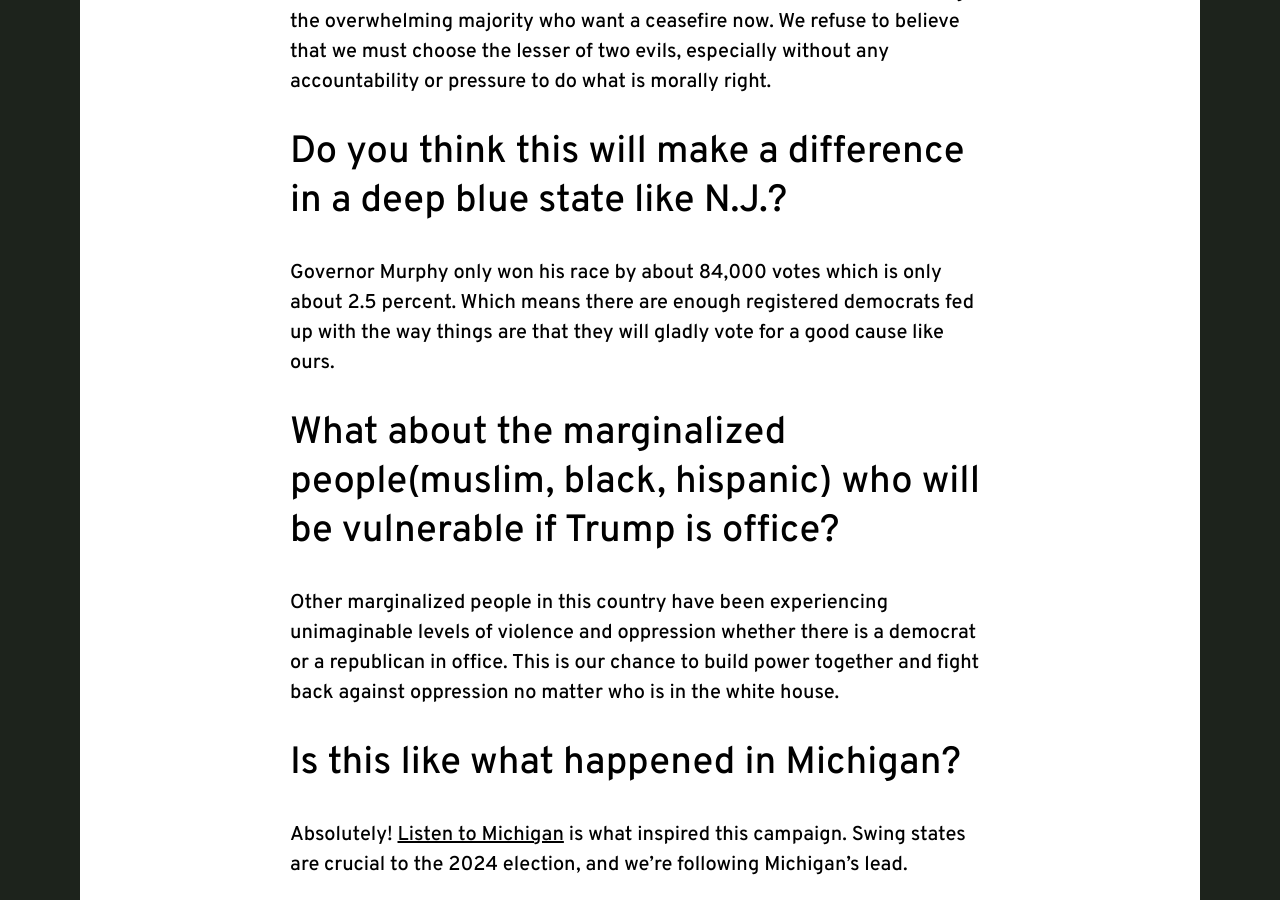
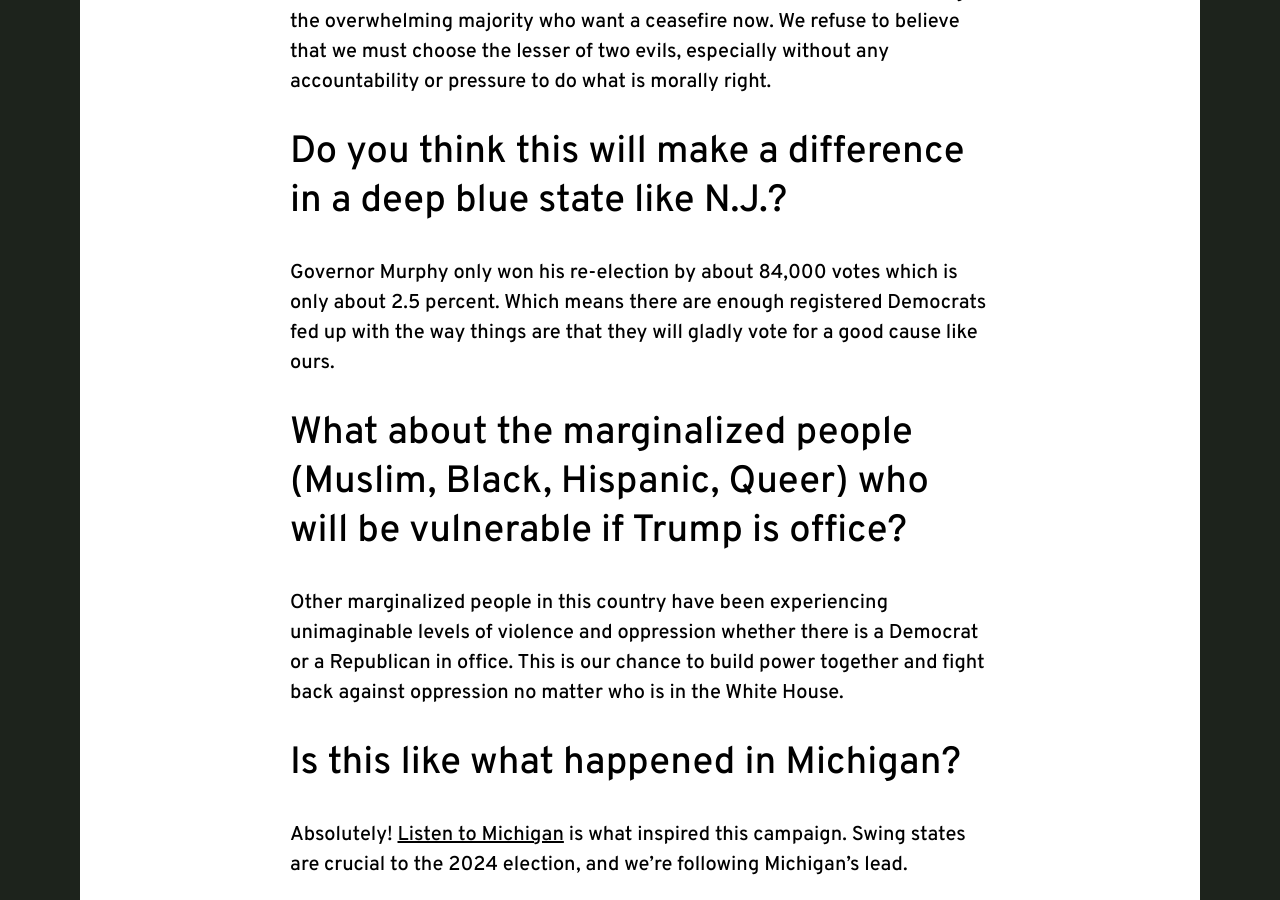
Before and after one commit to dsa-ntc/uncommittednj.org, a Jekyll site: the page built from faq.md, in a window 1280 px wide and 900 px high, scrolled down 1356 px. Built offline with Jekyll 4.4.1, drawn with Linux system fonts in a browser that asks for light colours; nearby versions of some CDN libraries.

Commit message:
faq copy editing

```diff
--- a/faq.md
+++ b/faq.md
@@ -12,7 +12,10 @@ image: /assets/vote-uncommitted-pa.jpg
 
 ## How will this help stop the genocide?
 
-Voting "Uncommitted" will let the Democratic Party and general public know what's at stake and how many voters they're losing over their unwavering position on the genocide in Gaza. This will pressure the Biden administration to reconsider their position and call for a ceasefire.
+Voting "Uncommitted" will let the Democratic Party and general public know
+what's at stake and how many voters they're losing over their unwavering
+position on the genocide in Gaza. This will pressure the Biden administration to
+reconsider their position and call for a ceasefire.
 
 ## Do I have to be registered as a Democrat?
 
@@ -21,7 +24,8 @@ June 4, 2024 in NJ.
 
 ## Shouldn't I just switch my registration to Undeclared?
 
-Being part in this mass action helps your vote apply pressure in an acute, intentional, and measurable way that changing your party registration doesn't.
+Being part in this mass action helps your vote apply pressure in an acute,
+intentional, and measurable way that changing your party registration doesn't.
 
 ## If I vote Uncommitted for President will I lose my vote for Senate or Congress?
 No! You can still vote for any candidates you choose for Senate, Congress, and
@@ -36,11 +40,17 @@ pressure to do what is morally right.
 
 ## Do you think this will make a difference in a deep blue state like N.J.?
 
-Governor Murphy only won his race by about 84,000 votes which is only about 2.5 percent. Which means there are enough registered democrats fed up with the way things are that they will gladly vote for a good cause like ours.
+Governor Murphy only won his re-election by about 84,000 votes which is only
+about 2.5 percent. Which means there are enough registered Democrats fed up with
+the way things are that they will gladly vote for a good cause like ours.
 
-## What about the marginalized people(muslim, black, hispanic) who will be vulnerable if Trump is office?
+## What about the marginalized people (Muslim, Black, Hispanic, Queer) who will be vulnerable if Trump is office?
 
-Other marginalized people in this country have been experiencing unimaginable levels of violence and oppression whether there is a democrat or a republican in office. This is our chance to build power together and fight back against oppression no matter who is in the white house.
+Other marginalized people in this country have been experiencing unimaginable
+levels of violence and oppression whether there is a Democrat or a Republican in
+office. This is our chance to build power together and fight back against
+oppression no matter who is in the White House.
+
 ## Is this like what happened in Michigan?
 
 Absolutely! [Listen to Michigan](https://www.listentomichigan.com) is what
```
